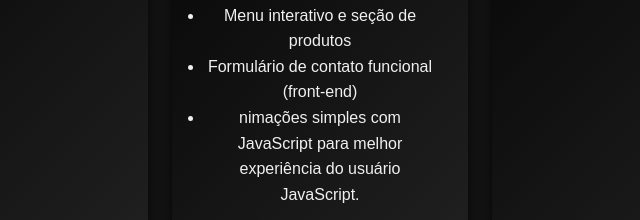
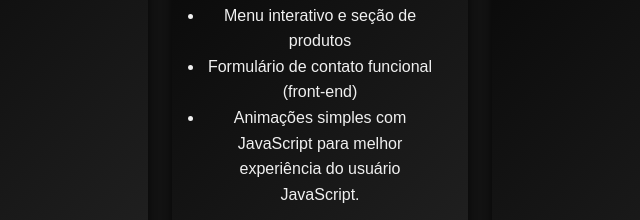
Before and after one commit to gabriel230701/Meu-Portfolio-HTML-CSS-JS, a plain HTML site: page index.html in a window 1280 px wide. Shown: the part 1325-1545 px from the top of the page, 320-960 px from the left. Drawn offline with Linux system fonts and the light colour scheme.

Commit message:
Alterações feitas

```diff
--- a/index.html
+++ b/index.html
@@ -74,11 +74,9 @@
                     <li>Layout moderno e responsivo para desktop e mobile</li>
                     <li>Menu interativo e seção de produtos</li>
                     <li>Formulário de contato funcional (front-end)</li>
-                    <li>nimações simples com JavaScript para melhor experiência do usuário</li>
+                    <li>Animações simples com JavaScript para melhor experiência do usuário</li>
+                </ul>
 
-
-
-                </ul>
                 JavaScript.</p>
                 <a href="https://github.com/gabriel230701/SiteCafeteria.git" class="btn">Ver mais</a>
             </article>
```
